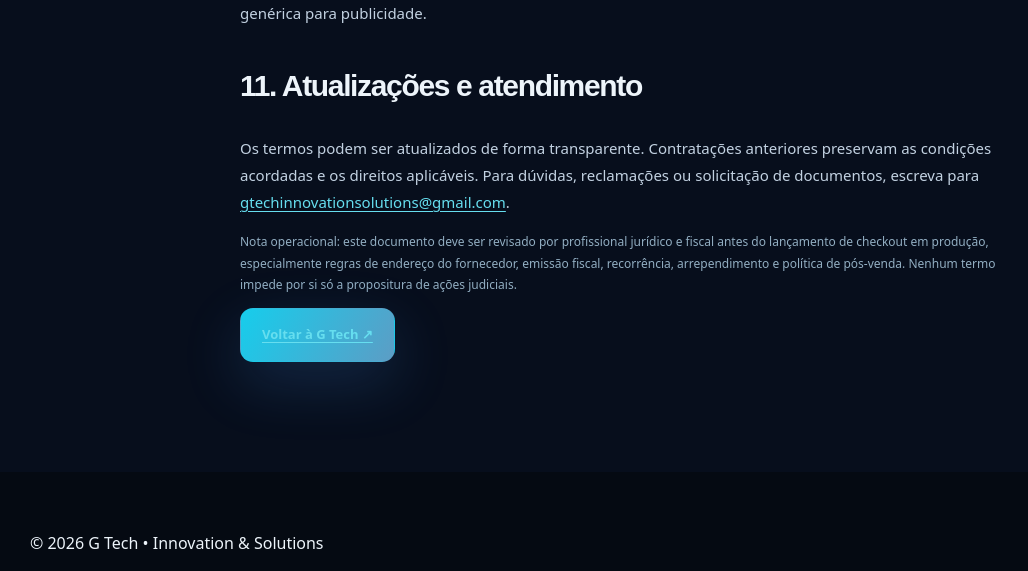
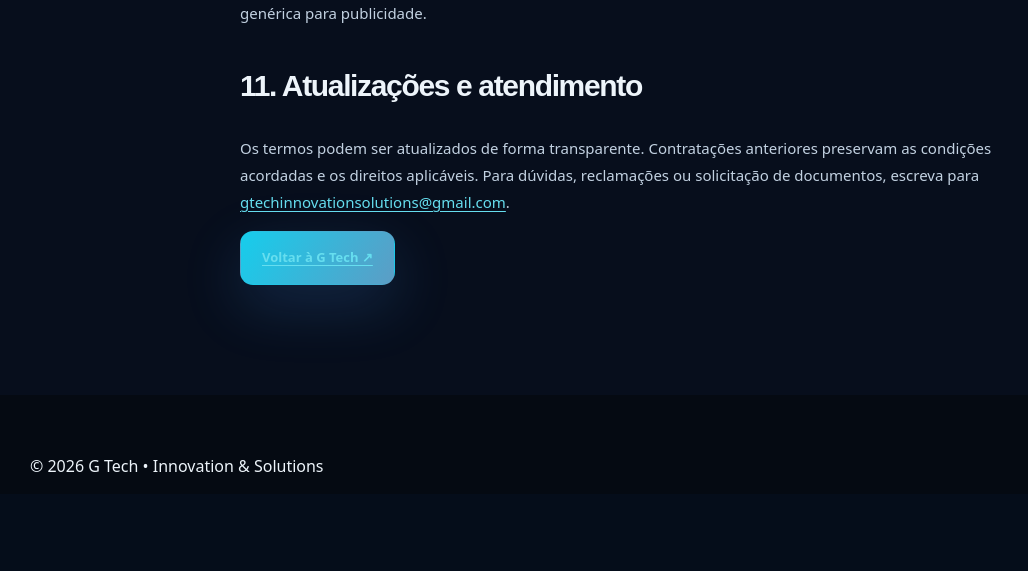
Before and after one commit to Gerrard013/gtech-ultra-final, a Flask app: page /termos in a window 1280 px wide. Shown: the part 2583-3154 px from the top of the page, without its empty margins (0-1028 px from the left). After the commit the page ends 3055 px from the top, so only its background shows below. Run offline with Flask 3, Linux system fonts and the light colour scheme.

Commit message:
legal(release): move internal review instructions to audit document, keep customer-facing policy precise

```diff
--- a/templates/termos.html
+++ b/templates/termos.html
@@ -45,6 +45,6 @@
 
 <h2>11. Atualizações e atendimento</h2>
 <p>Os termos podem ser atualizados de forma transparente. Contratações anteriores preservam as condições acordadas e os direitos aplicáveis. Para dúvidas, reclamações ou solicitação de documentos, escreva para <a href="{{ contacts.email }}">{{ contacts.email_text }}</a>.</p>
-<p class="small">Nota operacional: este documento deve ser revisado por profissional jurídico e fiscal antes do lançamento de checkout em produção, especialmente regras de endereço do fornecedor, emissão fiscal, recorrência, arrependimento e política de pós-venda. Nenhum termo impede por si só a propositura de ações judiciais.</p>
+
 <a class="btn btn-solid" href="{{ url_for('index') }}">Voltar à G Tech ↗</a>
 </main><footer class="footer"><div class="wrap"><span>© {{ year }} G Tech • Innovation &amp; Solutions</span></div></footer></body></html>
```
